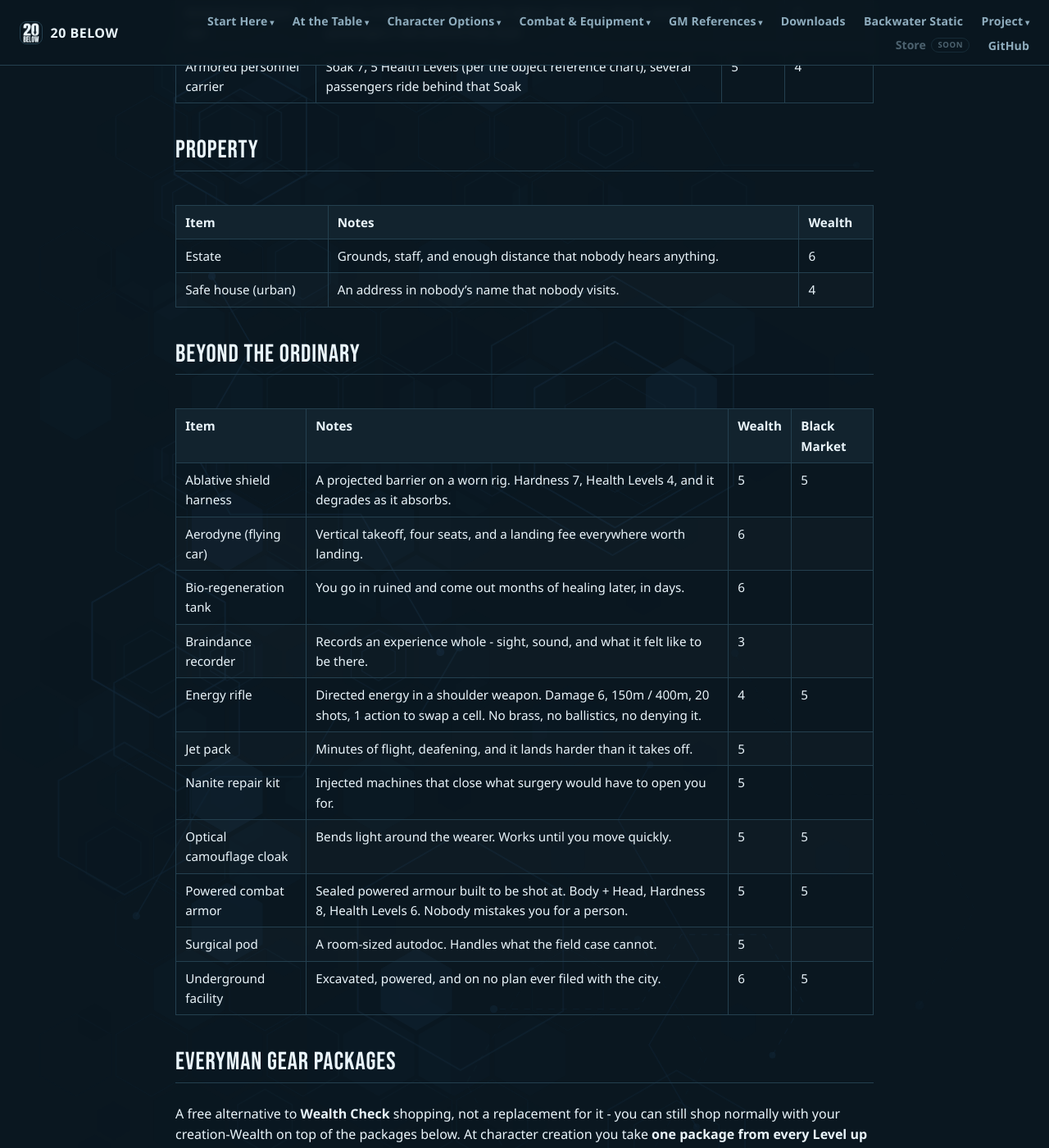
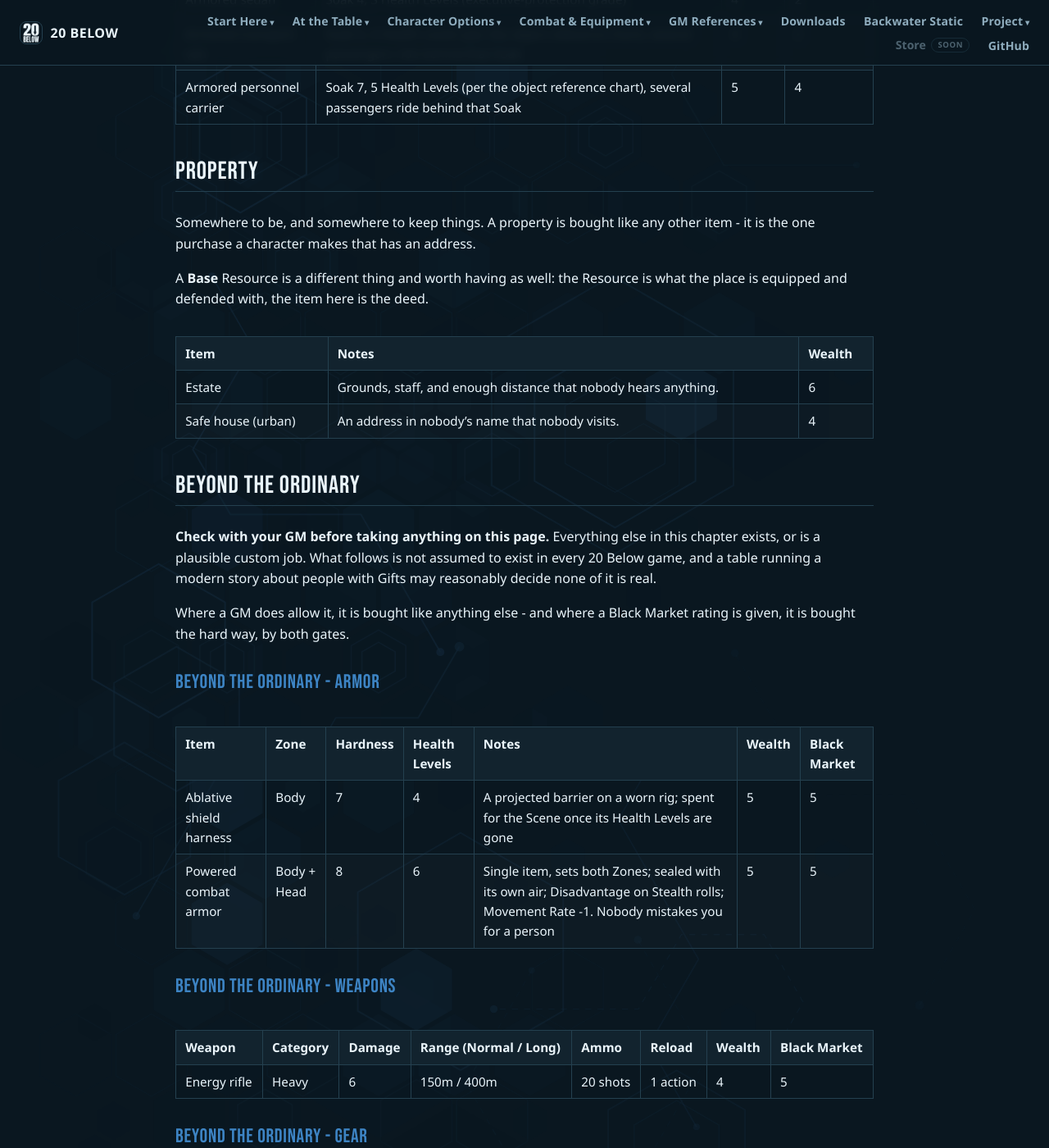
Before and after one commit to feralucce/20_Below, a Jekyll site: the page built from webbook/equipment.md, in a window 1280 px wide and 1400 px high, scrolled down 18614 px. Shown: the whole window at 82% size. Built offline with Jekyll 4.4.1, drawn with Linux system fonts in a browser that asks for light colours; some of the changed text lies outside the part shown.

Commit message:
Beyond the Ordinary gets real tables and a warning label
The block was one generic Item/Notes table, so powered armour carried its
Hardness inside a sentence. It splits the way the Black Market does now -
Armor, Weapons, Gear - and the armour has Zone, Hardness and Health
Levels like every other piece of armour in the book.

The creator shows a "Needs GM approval" pill on those categories and
repeats the caution when one is opened. The book has always said to ask
first; the app said nothing, so a player met powered combat armor with no
signal it was opt-in. The pill keys off the parent heading rather than a
list of names, so a twelfth item gets it for free.

The two-character purchase was written as though it happened at
creation. It doesn't - at creation everyone builds on their own ratings.
It is a rule for play and now says so.

Co-Authored-By: Claude Opus 5 <noreply@anthropic.com>

```diff
--- a/webbook/equipment.md
+++ b/webbook/equipment.md
@@ -356,7 +356,7 @@ Some things have no counter to walk up to. The price is the easy half - the hard
 
 **The free items a character starts with don't apply here.** Every purchase on these pages is a transaction, however cheap the thing is. Nobody hands you a jammer because you're rich.
 
-**You can bring a friend.** If another character has the half you're missing and is willing to spend it, the purchase goes through on their rating instead. One of you knows a guy. The other one pays. Both of you are in it now, which is generally how this turns into a problem later.
+**In play, you can bring a friend.** If another character has the half you are missing and is willing to spend it, the purchase goes through on their rating instead. One of you knows a guy. The other one pays. Both of you are in it now, which is generally how this turns into a problem later. This is a rule for the table once the game has started - at character creation everyone builds on their own ratings.
 
 **A Black Market rating is not a price.** A jammer is cheap and everywhere; an anti-materiel rifle is barely more expensive and takes a supplier with something real to lose. The two numbers move independently on purpose.
 
@@ -467,6 +467,10 @@ Some things have no counter to walk up to. The price is the easy half - the hard
 
 ## Property
 
+Somewhere to be, and somewhere to keep things. A property is bought like any other item - it is the one purchase a character makes that has an address.
+
+A **Base** Resource is a different thing and worth having as well: the Resource is what the place is equipped and defended with, the item here is the deed.
+
 <div class="wide" markdown="1">
 
 | Item | Notes | Wealth |
@@ -478,19 +482,43 @@ Some things have no counter to walk up to. The price is the easy half - the hard
 
 ## Beyond the Ordinary
 
+**Check with your GM before taking anything on this page.** Everything else in this chapter exists, or is a plausible custom job. What follows is not assumed to exist in every 20 Below game, and a table running a modern story about people with Gifts may reasonably decide none of it is real.
+
+Where a GM does allow it, it is bought like anything else - and where a Black Market rating is given, it is bought the hard way, by both gates.
+
+### Beyond the Ordinary - Armor
+
+<div class="wide" markdown="1">
+
+| Item | Zone | Hardness | Health Levels | Notes | Wealth | Black Market |
+|---|---|---|---|---|---|---|
+| Ablative shield harness | Body | 7 | 4 | A projected barrier on a worn rig; spent for the Scene once its Health Levels are gone | 5 | 5 |
+| Powered combat armor | Body + Head | 8 | 6 | Single item, sets both Zones; sealed with its own air; Disadvantage on Stealth rolls; Movement Rate -1. Nobody mistakes you for a person | 5 | 5 |
+
+</div>
+
+### Beyond the Ordinary - Weapons
+
+<div class="wide" markdown="1">
+
+| Weapon | Category | Damage | Range (Normal / Long) | Ammo | Reload | Wealth | Black Market |
+|---|---|---|---|---|---|---|---|
+| Energy rifle | Heavy | 6 | 150m / 400m | 20 shots | 1 action | 4 | 5 |
+
+</div>
+
+### Beyond the Ordinary - Gear
+
 <div class="wide" markdown="1">
 
 | Item | Notes | Wealth | Black Market |
 |---|---|---|---|
-| Ablative shield harness | A projected barrier on a worn rig. Hardness 7, Health Levels 4, and it degrades as it absorbs. | 5 | 5 |
 | Aerodyne (flying car) | Vertical takeoff, four seats, and a landing fee everywhere worth landing. | 6 |  |
 | Bio-regeneration tank | You go in ruined and come out months of healing later, in days. | 6 |  |
 | Braindance recorder | Records an experience whole - sight, sound, and what it felt like to be there. | 3 |  |
-| Energy rifle | Directed energy in a shoulder weapon. Damage 6, 150m / 400m, 20 shots, 1 action to swap a cell. No brass, no ballistics, no denying it. | 4 | 5 |
 | Jet pack | Minutes of flight, deafening, and it lands harder than it takes off. | 5 |  |
 | Nanite repair kit | Injected machines that close what surgery would have to open you for. | 5 |  |
 | Optical camouflage cloak | Bends light around the wearer. Works until you move quickly. | 5 | 5 |
-| Powered combat armor | Sealed powered armour built to be shot at. Body + Head, Hardness 8, Health Levels 6. Nobody mistakes you for a person. | 5 | 5 |
 | Surgical pod | A room-sized autodoc. Handles what the field case cannot. | 5 |  |
 | Underground facility | Excavated, powered, and on no plan ever filed with the city. | 6 | 5 |
 
```
Also changed, not shown: app/steps/gear-shop.js (+15 -1 lines), app/style.css (+17 -0 lines), rules/weapons.md (+16 -4 lines).
